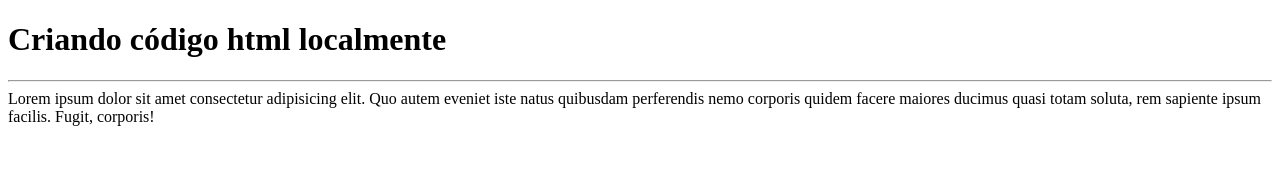
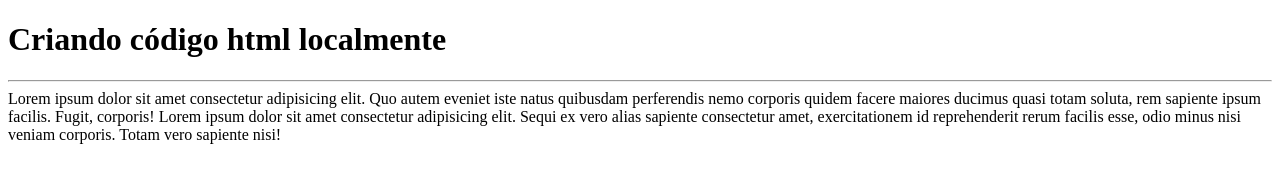
Before and after one commit to RicardoMFormagio/Test, a plain HTML site: page codes/index.html in a window 1280 px wide. Drawn offline with Linux system fonts and the light colour scheme.

Commit message:
Novo Lorem

```diff
--- a/codes/index.html
+++ b/codes/index.html
@@ -9,5 +9,6 @@
     <h1>Criando código html localmente</h1>
     <hr>
     Lorem ipsum dolor sit amet consectetur adipisicing elit. Quo autem eveniet iste natus quibusdam perferendis nemo corporis quidem facere maiores ducimus quasi totam soluta, rem sapiente ipsum facilis. Fugit, corporis!
+    Lorem ipsum dolor sit amet consectetur adipisicing elit. Sequi ex vero alias sapiente consectetur amet, exercitationem id reprehenderit rerum facilis esse, odio minus nisi veniam corporis. Totam vero sapiente nisi!
 </body>
 </html>
```
